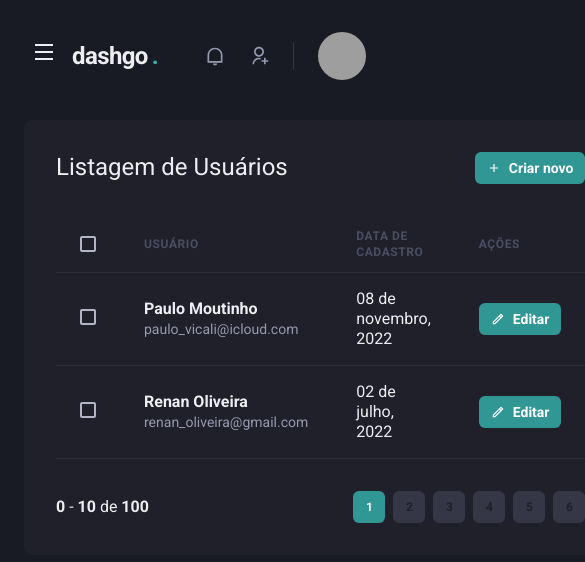
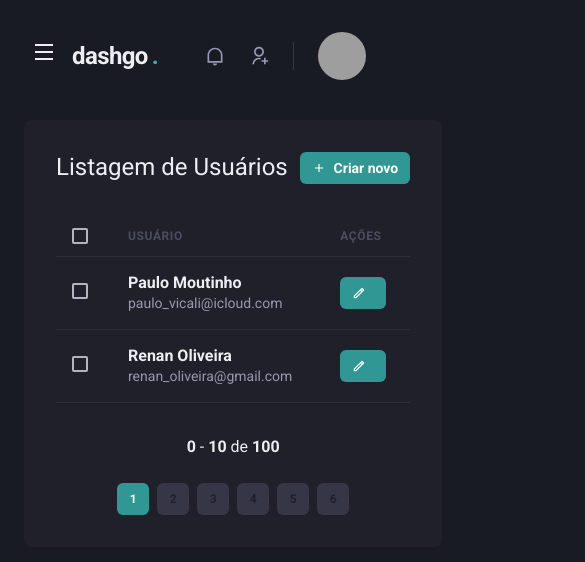
Before and after one commit to moutinhofuturedev/DashGO, a Next.js app: page /users in a window 390 px wide. Shown: the top 562 px of the page, 585 px wide, since content can reach past the window. Built offline with nearby package versions, Linux system fonts and the light colour scheme; grey boxes are pictures that could not be loaded.

Commit message:
feat: listagem responsiva

```diff
--- a/src/components/Pagination/index.tsx
+++ b/src/components/Pagination/index.tsx
@@ -4,7 +4,7 @@ import { PaginationItem } from "./PaginationItem";
 export function Pagination() {
     return (
       <Stack
-        direction={"row"}
+        direction={["column", "row"]}
         mt="2rem"
         justifyContent={"space-between"}
         alignItems={"center"}
@@ -13,7 +13,7 @@ export function Pagination() {
         <Box>
           <strong>0</strong> - <strong>10</strong> de <strong>100</strong>
         </Box>
-        <Stack direction={"row"} spacing={"0.5rem"}>
+        <Stack direction={["row"]} spacing={"0.5rem"}>
           <PaginationItem number={1} isCurrent/>
           <PaginationItem number={2} />
           <PaginationItem number={3} />
--- a/src/pages/users/index.tsx
+++ b/src/pages/users/index.tsx
@@ -12,6 +12,7 @@ import {
   Th,
   Thead,
   Tr,
+  useBreakpointValue,
 } from "@chakra-ui/react";
 import Head from "next/head";
 import { RiAddLine, RiPencilLine } from "react-icons/ri";
@@ -20,6 +21,11 @@ import { Pagination } from "../../components/Pagination/index";
 import { Sidebar } from "../../components/Sidebar/index";
 
 export default function UserList() {
+  const isWideVersion = useBreakpointValue({
+    base: false,
+    lg: true
+  })
+
   return (
     <Box>
       <Head>
@@ -61,17 +67,17 @@ export default function UserList() {
           <Table colorScheme={"whiteAlpha"}>
             <Thead>
               <Tr>
-                <Th px={"1.5rem"} color={"gray.300"} w={"2rem"}>
+                <Th px={["1rem","1rem","1.5rem"]} color={"gray.300"} w={"2rem"}>
                   <Checkbox colorScheme={"teal"} />
                 </Th>
                 <Th>Usuário</Th>
-                <Th>Data de Cadastro</Th>
+                { isWideVersion && <Th>Data de Cadastro</Th> }
                 <Th w={"2rem"}>Ações</Th>
               </Tr>
             </Thead>
             <Tbody>
               <Tr>
-                <Td px={"1.5rem"}>
+                <Td px={["1rem","1rem","1.5rem"]}>
                   <Checkbox colorScheme={"teal"} />
                 </Td>
                 <Td>
@@ -82,7 +88,7 @@ export default function UserList() {
                     </Text>
                   </Box>
                 </Td>
-                <Td>08 de novembro, 2022</Td>
+                { isWideVersion && <Td>08 de novembro, 2022</Td> }
                 <Td>
                   <Button
                     as={"a"}
@@ -91,13 +97,13 @@ export default function UserList() {
                     colorScheme={"teal"}
                     leftIcon={<Icon as={RiPencilLine} />}
                   >
-                    Editar
+                    { isWideVersion ? 'Editar' : '' }
                   </Button>
                 </Td>
               </Tr>
 
               <Tr>
-                <Td px={"1.5rem"}>
+                <Td px={["1rem","1rem","1.5rem"]}>
                   <Checkbox colorScheme={"teal"} />
                 </Td>
                 <Td>
@@ -108,7 +114,7 @@ export default function UserList() {
                     </Text>
                   </Box>
                 </Td>
-                <Td>02 de julho, 2022</Td>
+                { isWideVersion && <Td>02 de julho, 2022</Td> }
                 <Td>
                   <Button
                     as={"a"}
@@ -117,7 +123,7 @@ export default function UserList() {
                     colorScheme={"teal"}
                     leftIcon={<Icon as={RiPencilLine} />}
                   >
-                    Editar
+                    { isWideVersion ? 'Editar' : '' }
                   </Button>
                 </Td>
               </Tr>
```
